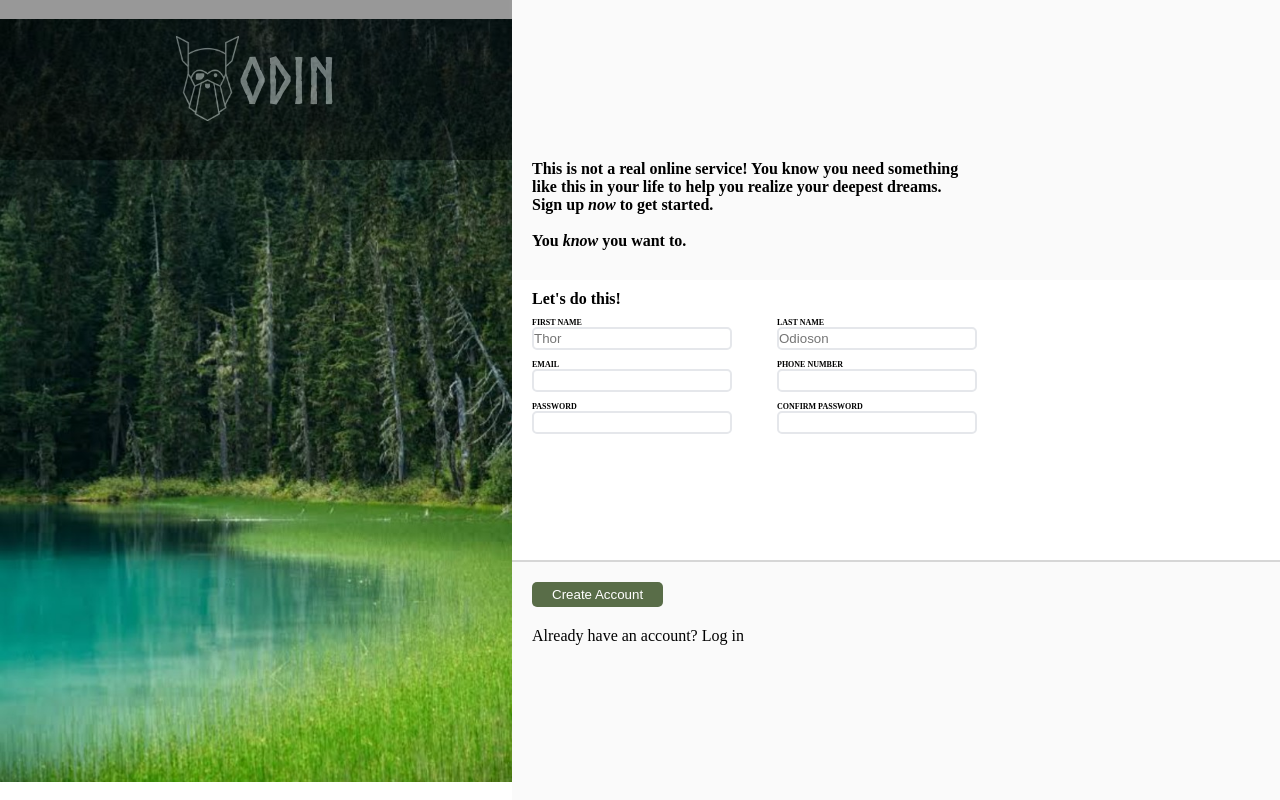
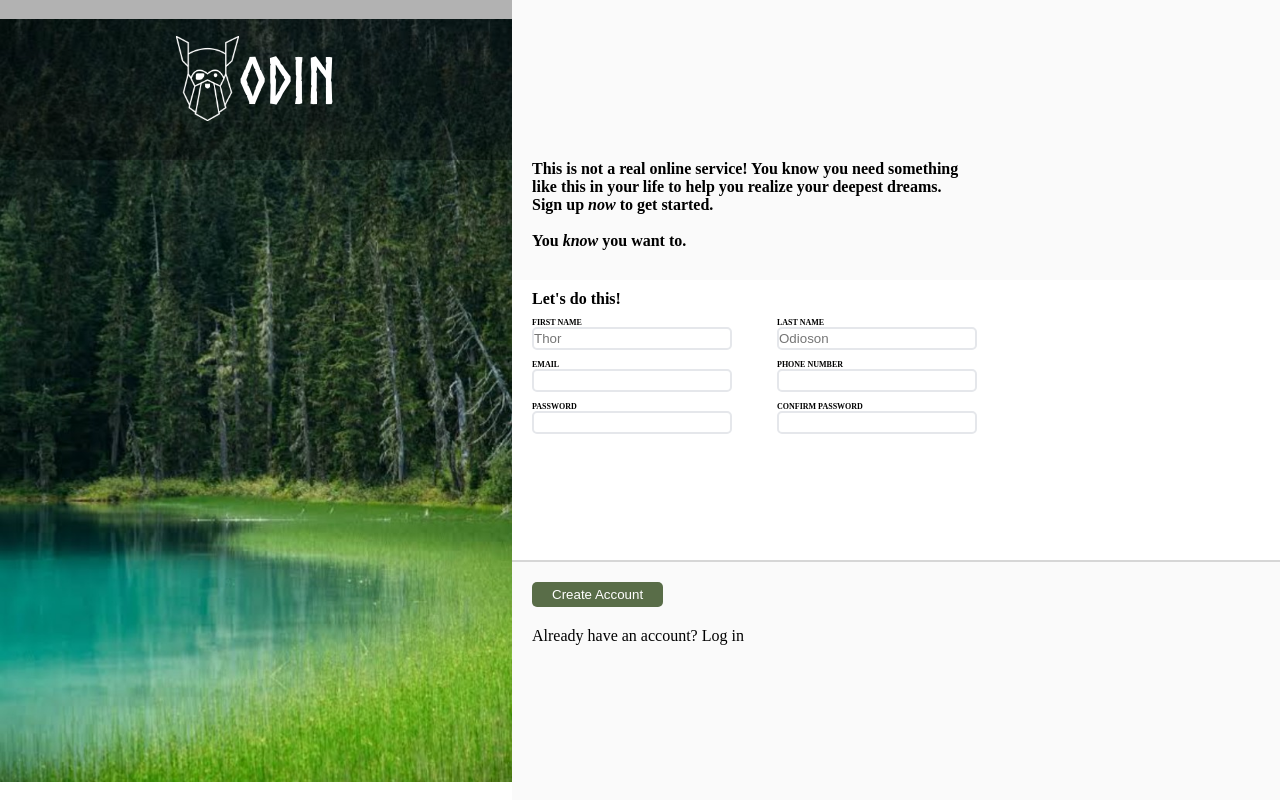
Before and after one commit to Mrlightcity/sign-up-form, a plain HTML site: page index.html in a window 1280 px wide. Drawn offline with Linux system fonts and the light colour scheme.

Commit message:
Apply opacity of 30% on the background color only

```diff
--- a/style.css
+++ b/style.css
@@ -24,8 +24,7 @@ main{
     display: flex;
     justify-content: center;
     align-items: center;
-    background-color: black;
-    opacity: 0.4;
+    background-color: rgb(0 0 0 / 30%);
     width: 100%;
     height: 20vh;
 }
```
